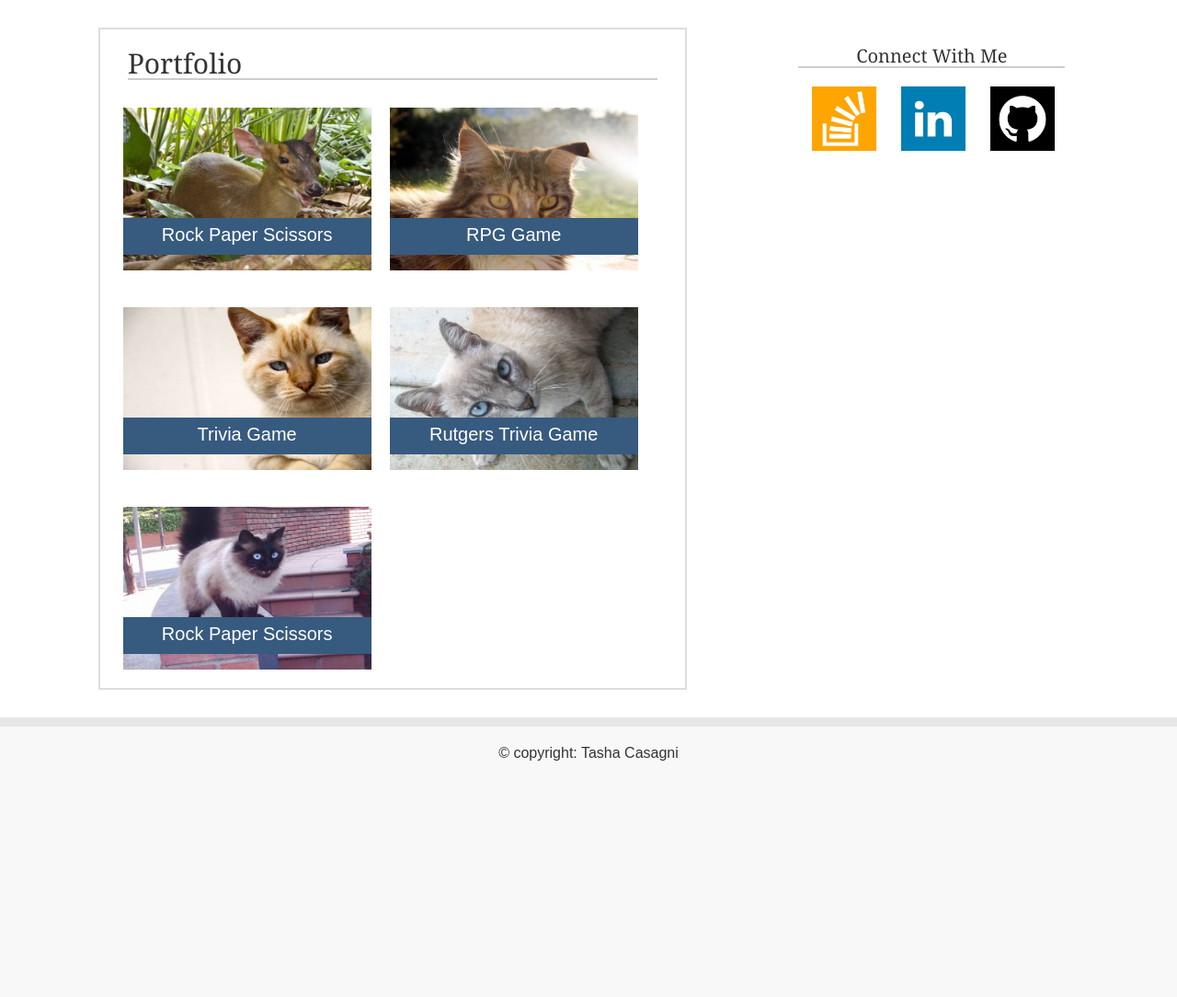
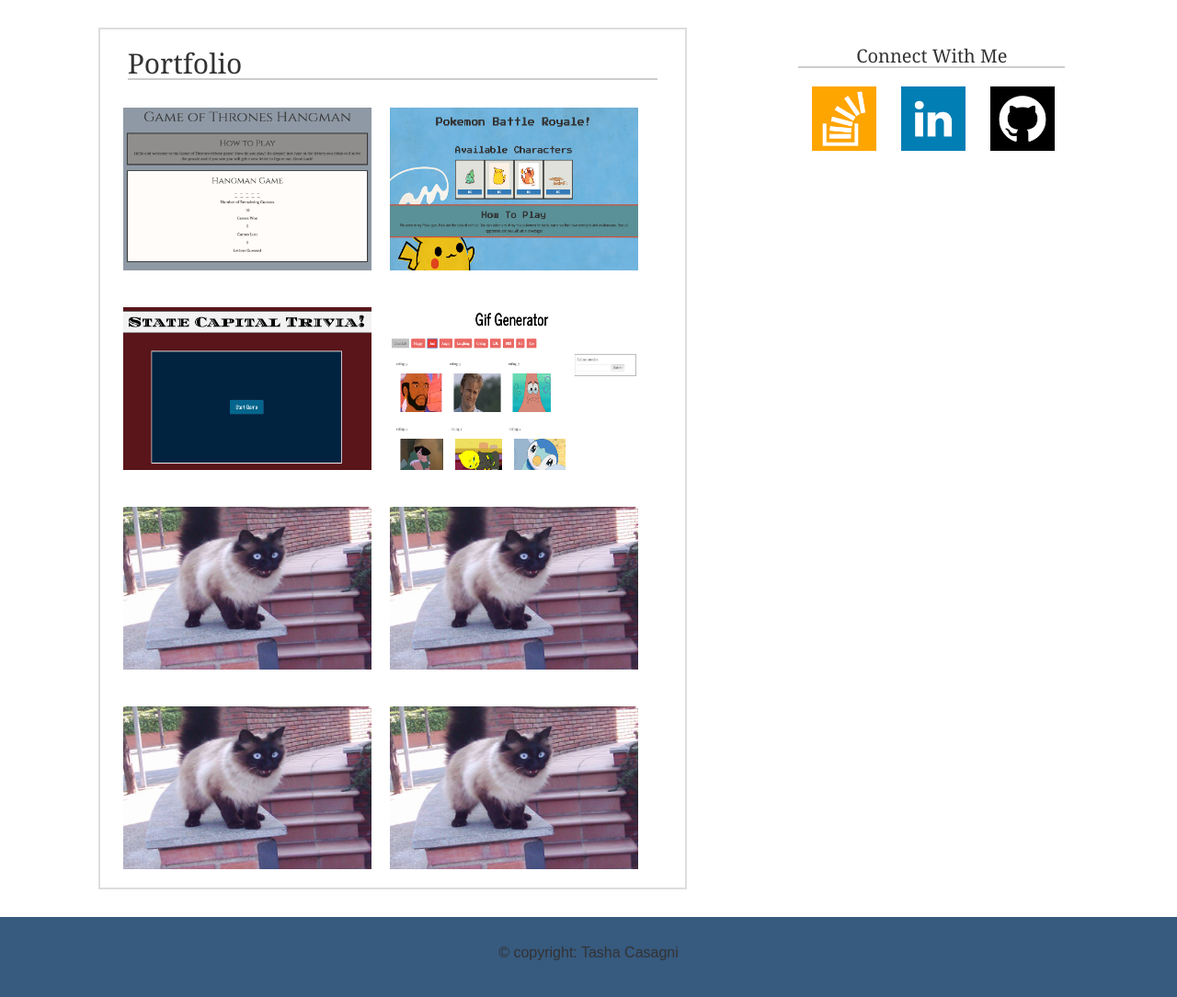
Before and after one commit to Tasha-GitHub/Bootstrap-Portfolio, a PHP site: page /portfolio.html in a window 1280 px wide. Shown: the part 76-1160 px from the top of the page at 92% size. Before the commit the page ends 903 px from the top, so only its background shows below. Run offline with PHP 8.4, Linux system fonts and the light colour scheme; some libraries are stand-ins or nearby versions.

Commit message:
updating with current projects

```diff
--- a/assets/style/style.css
+++ b/assets/style/style.css
@@ -105,11 +105,9 @@ aside {
 }
 
 footer {
-	padding: 20px;
-	border-style: solid none none none;
-	border-width: 10px !important;
-	border-color: #4aaaa5;
+	padding: 30px;
 	margin-top: 30px;
+	background-color: #375A7F;
 }
 
 
@@ -183,27 +181,6 @@ textarea {
 
 /*---------ANIMATION ----------*/
 
-
-
-.portfolioSection img {
-    width: 150px !important;
-    height: 200px !important;
-    padding-right: 20px !important;
-    background-color: red;
-    animation-name: photoHighlight;
-    animation-duration: 4s;
-    animation-iteration-count: infinite;
-}
-
-@keyframes photoHighlight {
-    0%   {background-color: red;}
-    25%  {background-color: yellow;}
-    50%  {background-color: blue;}
-    75%	 {background-color: orange;}
-    100% {background-color: green;}
-}
-
-
 aside {
 	border-style: solid;
 	border-width: 2px;
--- a/contact.html
+++ b/contact.html
@@ -71,7 +71,7 @@
 			</div>
 		</div>
 		<div class="row">
-			<footer class=" navbar-default col-md-12 col-sm-12 col-xs-12">
+			<footer class="col-md-12 col-sm-12 col-xs-12">
 			<p> &copy; copyright: Tasha Casagni</p>
 			</footer>
 		</div>
--- a/index.html
+++ b/index.html
@@ -63,7 +63,7 @@
 			</div>
 		</div>
 		<div class="row">
-			<footer class=" navbar-default col-md-12 col-sm-12 col-xs-12">
+			<footer class=" col-md-12 col-sm-12 col-xs-12">
 			<p> &copy; copyright: Tasha Casagni</p>
 			</footer>
 		</div>
--- a/portfolio.html
+++ b/portfolio.html
@@ -38,37 +38,57 @@
 					<div class="row">
 						<div class=" col-md-6 showcase col-sm-12 col-xs-12">
 							<img src="assets/images/hang-man.jpg" alt="Hangman Image">
-							<div class="project-header">
+							<!---<div class="project-header">
 								<p> Rock Paper Scissors </p>
-							</div>
+							</div>-->
 						</div>
 						<div class="col-md-6 showcase col-sm-12 col-xs-12">
 							<img src="assets/images/role-player.jpg" alt="RPG Image">
-							<div class="project-header">
+							<!---<div class="project-header">
 								<p> RPG Game </p>
-							</div>
+							</div>-->
 						</div>
 					</div>
 					<div class="row">
 						<div class="col-md-6 showcase col-sm-12 col-xs-12">
 							<img src="assets/images/trivia.jpg" alt="Trivia Image">
-							<div class="project-header">
-								<p> Trivia Game </p>
-							</div>
+							<!---<div class="project-header">
+								 <p> Trivia Game </p>
+							</div>-->
 						</div>
 						<div class="col-md-6 showcase col-sm-12 col-xs-12">
 							<img src="assets/images/widget-info.jpg" alt="Widget Image">
-							<div class="project-header">
+							<!---<div class="project-header">
 								<p> Rutgers Trivia Game </p>
-							</div>
+							</div>-->
 						</div>
 					</div>
 					<div class="row">
 						<div class="col-md-6 showcase col-sm-12 col-xs-12">
 							<img src="assets/images/rock-paper.jpg" alt="Rock-paper-scissors Image">
-							<div class="project-header">
+							<!---<div class="project-header">
 								<p>Rock Paper Scissors </p>
-							</div>
+							</div>-->
+						</div>
+						<div class="col-md-6 showcase col-sm-12 col-xs-12">
+							<img src="assets/images/rock-paper.jpg" alt="Widget Image">
+							<!---<div class="project-header">
+								<p> Rutgers Trivia Game </p>
+							</div>-->
+						</div>
+					</div>
+					<div class="row">
+						<div class="col-md-6 showcase col-sm-12 col-xs-12">
+							<img src="assets/images/rock-paper.jpg" alt="Rock-paper-scissors Image">
+							<!---<div class="project-header">
+								<p>Rock Paper Scissors </p>
+							</div>-->
+						</div>
+						<div class="col-md-6 showcase col-sm-12 col-xs-12">
+							<img src="assets/images/rock-paper.jpg" alt="Widget Image">
+							<!---<div class="project-header">
+								<p> Rutgers Trivia Game </p>
+							</div>-->
 						</div>
 					</div>
 				</div>
@@ -95,7 +115,7 @@
 
 		</div>
 		<div class="row ">
-			<footer class="col-md-12 col-sm-12 col-xs-12 navbar-default">
+			<footer class="col-md-12 col-sm-12 col-xs-12">
 			<p> &copy; copyright: Tasha Casagni</p>
 			</footer>
 		</div>
```
Also changed, not shown: assets/images/hang-man.jpg, assets/images/role-player.jpg, assets/images/trivia.jpg, assets/images/widget-info.jpg, 3 other files.
